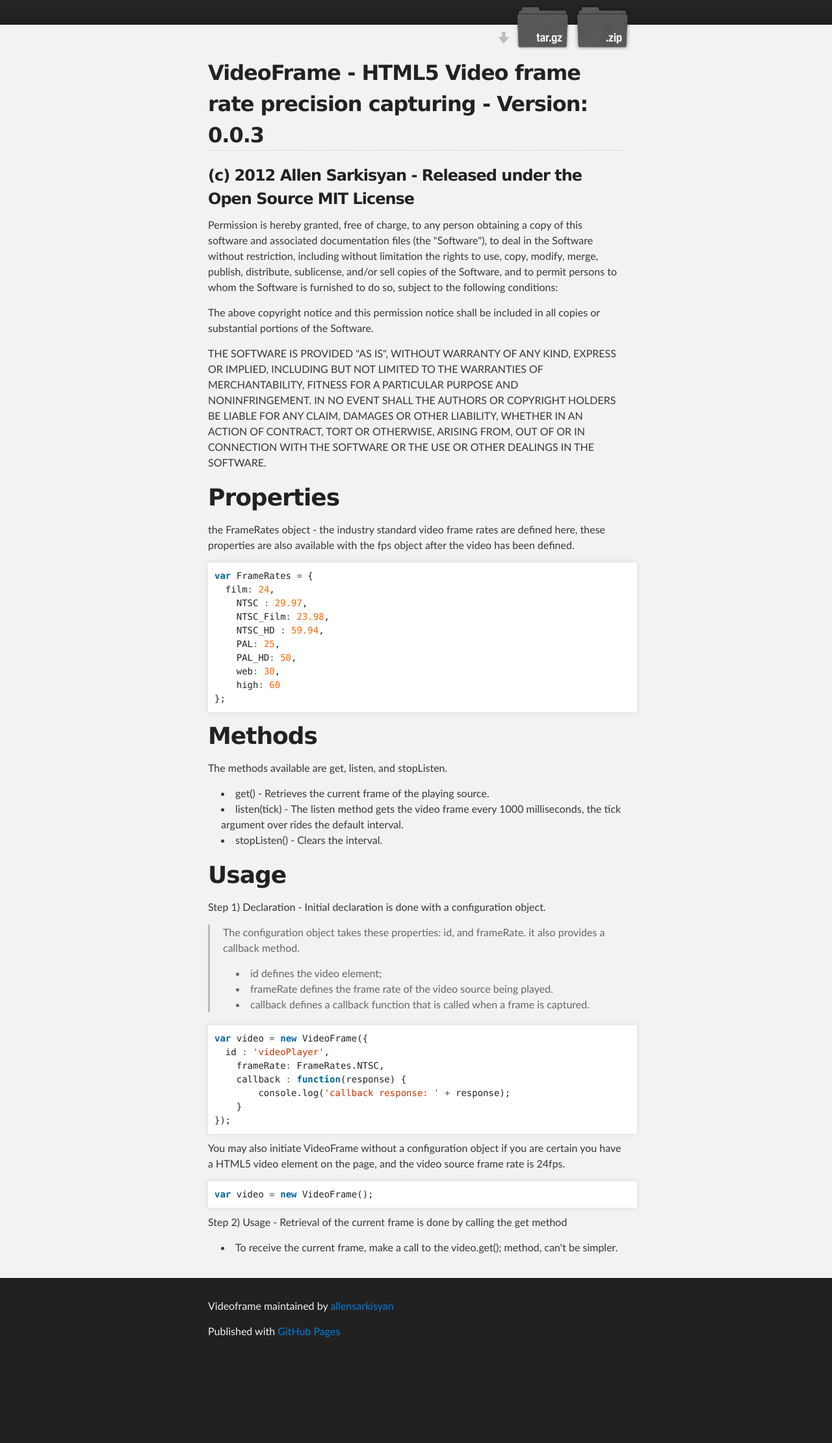
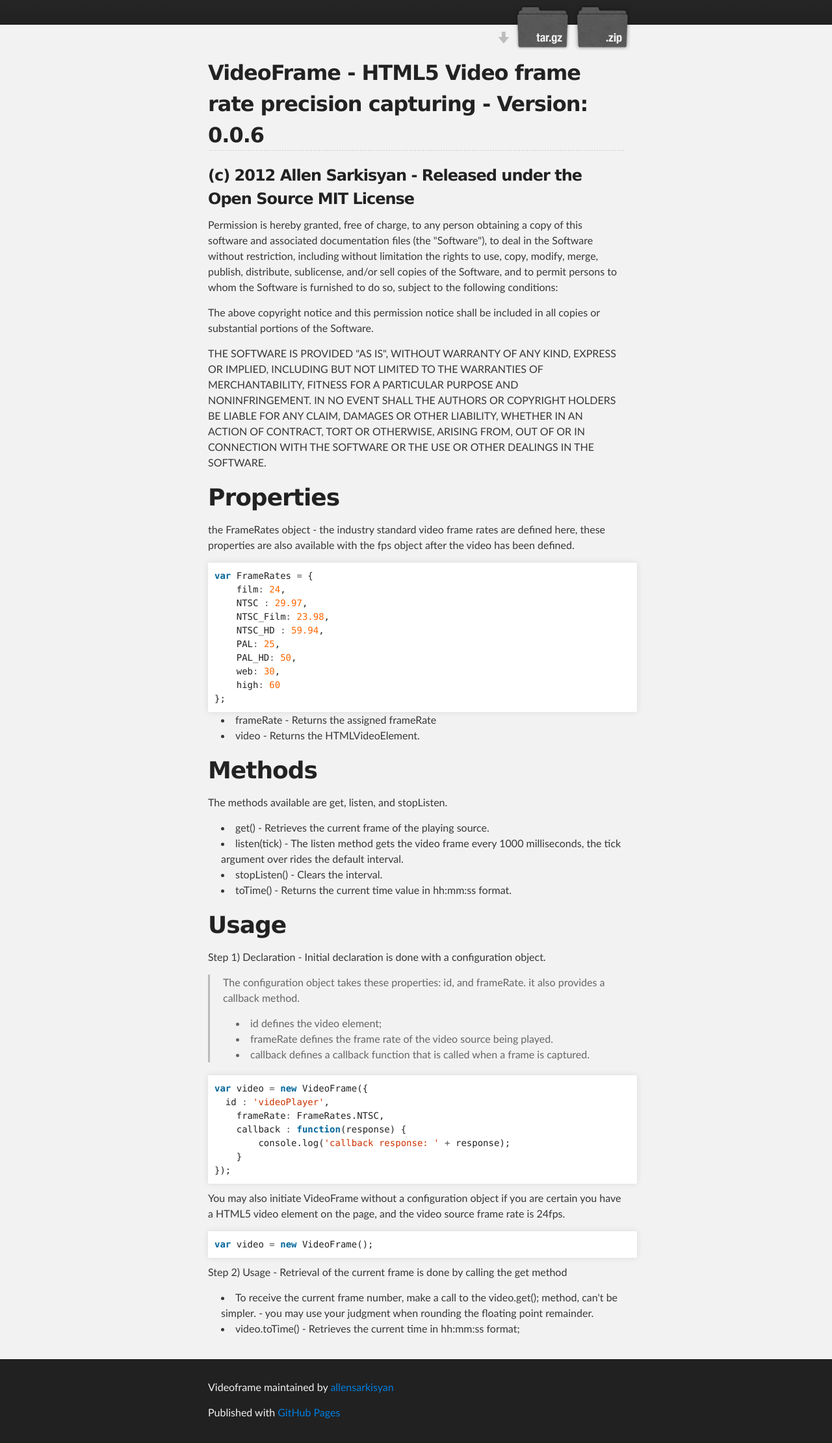
Before and after one commit to X3TechnologyGroup/VideoFrameDocs, a plain HTML site: page index.html in a window 1280 px wide. Shown: the part 172-2393 px from the top of the page at 65% size. Before the commit the page ends 2268 px from the top, so only its background shows below. Drawn offline with Linux system fonts and the light colour scheme.

```diff
--- a/index.html
+++ b/index.html
@@ -31,7 +31,7 @@
     <!-- MAIN CONTENT -->
     <div id="main_content_wrap" class="outer">
       <section id="main_content" class="inner">
-        <h2>VideoFrame - HTML5 Video frame rate precision capturing - Version: 0.0.3</h2>
+        <h2>VideoFrame - HTML5 Video frame rate precision capturing - Version: 0.0.6</h2>
 
 <h3>(c) 2012 Allen Sarkisyan - Released under the Open Source MIT License</h3>
 
@@ -54,7 +54,7 @@ OTHERWISE, ARISING FROM, OUT OF OR IN CONNECTION WITH THE SOFTWARE OR THE USE OR
 <p>the FrameRates object - the industry standard video frame rates are defined here, these properties are also available with the fps object after the video has been defined.</p>
 
 <div class="highlight"><pre><span class="kd">var</span> <span class="nx">FrameRates</span> <span class="o">=</span> <span class="p">{</span>
-  <span class="nx">film</span><span class="o">:</span> <span class="mi">24</span><span class="p">,</span>
+    <span class="nx">film</span><span class="o">:</span> <span class="mi">24</span><span class="p">,</span>
     <span class="nx">NTSC</span> <span class="o">:</span> <span class="mf">29.97</span><span class="p">,</span>
     <span class="nx">NTSC_Film</span><span class="o">:</span> <span class="mf">23.98</span><span class="p">,</span>
     <span class="nx">NTSC_HD</span> <span class="o">:</span> <span class="mf">59.94</span><span class="p">,</span>
@@ -65,7 +65,10 @@ OTHERWISE, ARISING FROM, OUT OF OR IN CONNECTION WITH THE SOFTWARE OR THE USE OR
 <span class="p">};</span>
 </pre></div>
 
-<h1>Methods</h1>
+<ul>
+<li>frameRate - Returns the assigned frameRate</li>
+<li>video - Returns the HTMLVideoElement.</li>
+</ul><h1>Methods</h1>
 
 <p>The methods available are get, listen, and stopListen.</p>
 
@@ -73,6 +76,7 @@ OTHERWISE, ARISING FROM, OUT OF OR IN CONNECTION WITH THE SOFTWARE OR THE USE OR
 <li>get() - Retrieves the current frame of the playing source.</li>
 <li>listen(tick) - The listen method gets the video frame every 1000 milliseconds, the tick argument over rides the default interval.</li>
 <li>stopListen() - Clears the interval.</li>
+<li>toTime() - Returns the current time value in hh:mm:ss format.</li>
 </ul><h1>Usage</h1>
 
 <p>Step 1) Declaration - Initial declaration is done with a configuration object.</p>
@@ -104,7 +108,8 @@ OTHERWISE, ARISING FROM, OUT OF OR IN CONNECTION WITH THE SOFTWARE OR THE USE OR
 <p>Step 2) Usage - Retrieval of the current frame is done by calling the get method</p>
 
 <ul>
-<li>To receive the current frame, make a call to the video.get(); method, can't be simpler.</li>
+<li>To receive the current frame number, make a call to the video.get(); method, can't be simpler. - you may use your judgment when rounding the floating point remainder.</li>
+<li>video.toTime() - Retrieves the current time in hh:mm:ss format;</li>
 </ul>
       </section>
     </div>
```
Also changed, not shown: params.json (+1 -1 lines).
